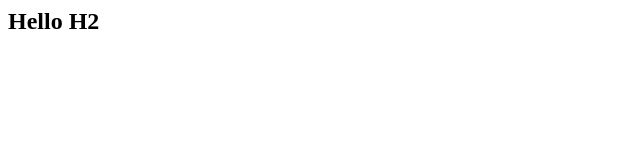
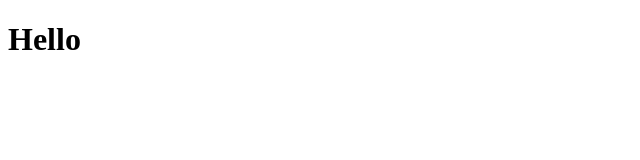
Before and after one commit to sokundesigner/Demo-Test, a plain HTML site: page index.html in a window 1280 px wide. Shown: the whole page, without its empty margins (0-640 px from the left). Drawn offline with Linux system fonts and the light colour scheme.

Commit message:
Updated HTML

```diff
--- a/index.html
+++ b/index.html
@@ -1,5 +1,11 @@
-<html>
-  <body>
-    <h2> Hello H2</h2>
-  </body>
+<!DOCTYPE html>
+<html lang="en">
+<head>
+  <meta charset="UTF-8">
+  <meta name="viewport" content="width=device-width, initial-scale=1.0">
+  <title>Document</title>
+</head>
+<body>
+  <h1> Hello</h1>
+</body>
 </html>
```
